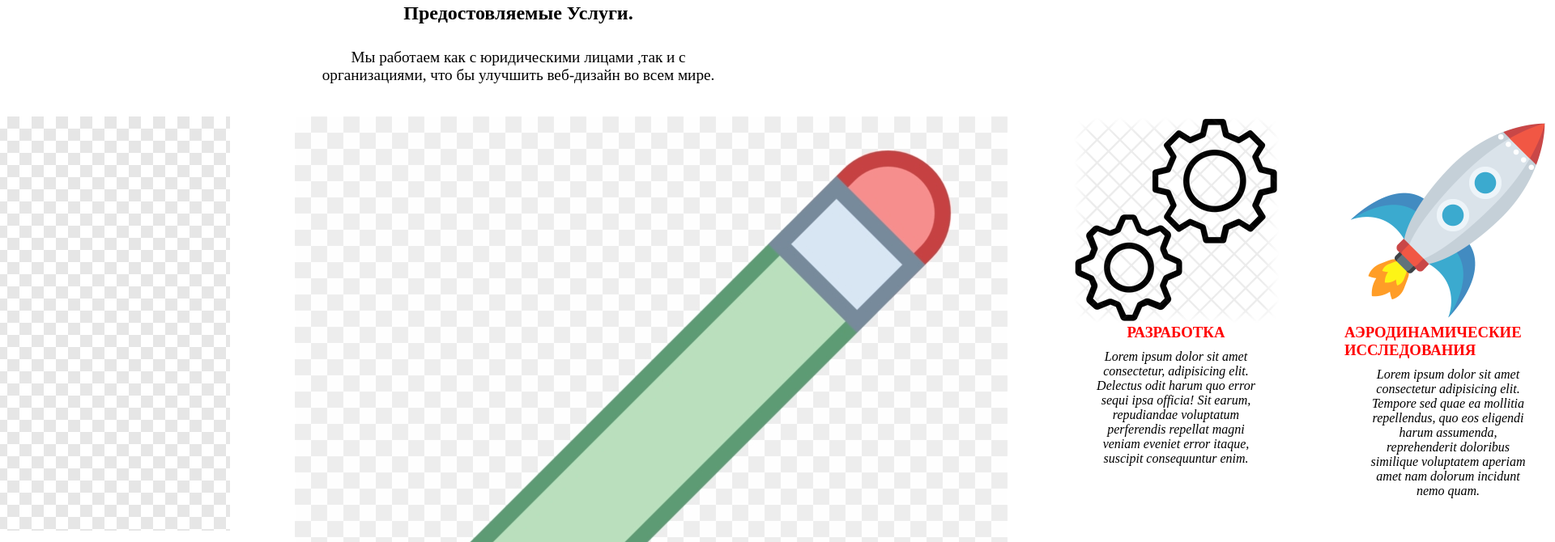
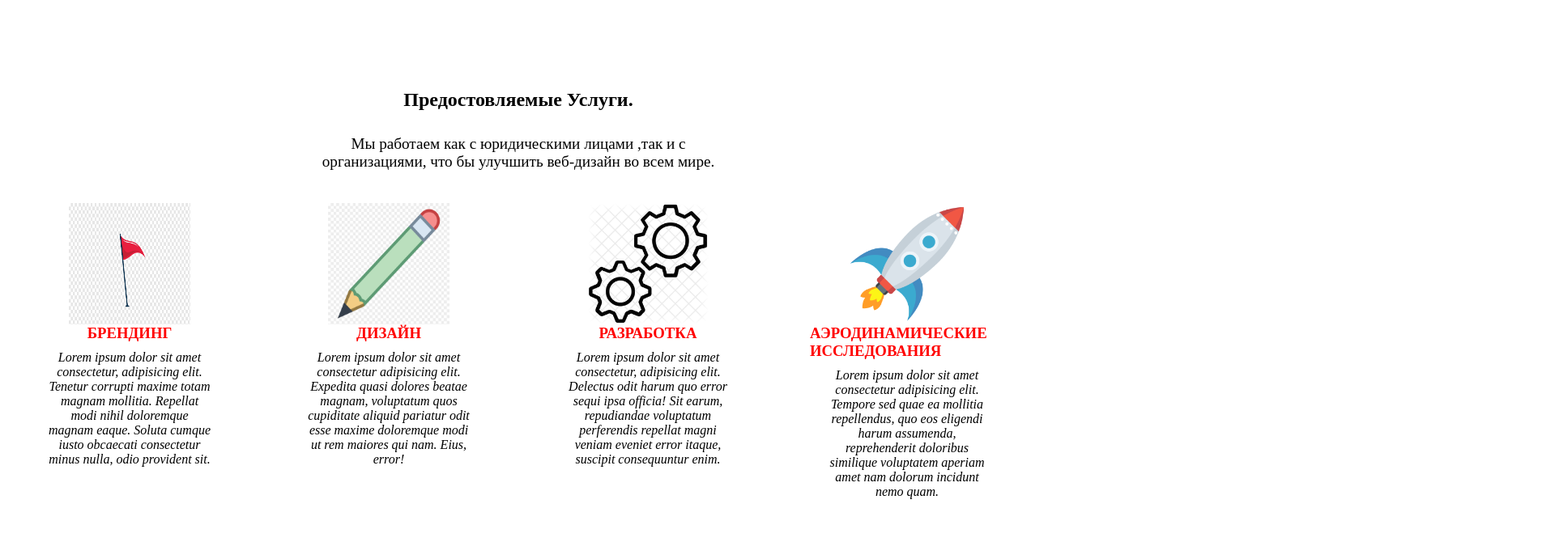
Before and after one commit to HappyHomka/Kyngyr_site, a plain HTML site: page index.html in a window 1280 px wide. Shown: the part 747-1417 px from the top of the page at 81% size, 1920 px wide, since content can reach past the window. Drawn offline with nearby package versions, Linux system fonts and the light colour scheme.

Commit message:
main html file

```diff
--- a/index.html
+++ b/index.html
@@ -33,22 +33,22 @@
     <p class = "section-two_undertitle">Мы работаем как с юридическими лицами ,так и с организациями, что бы улучшить веб-дизайн во всем мире.</p>
     <div class = "section-two_list">
       <div class= "section-two_item info">
-        <img class = "section_two_img" src = "./img/RedFlag.png" alt = "">
+        <img class = "section-two_img" src = "./img/RedFlag.png" alt = "">
         <h3 class = "info_name">Брендинг</h3>
         <i class = "info_description">Lorem ipsum dolor sit amet consectetur, adipisicing elit. Tenetur corrupti maxime totam magnam mollitia. Repellat modi nihil doloremque magnam eaque. Soluta cumque iusto obcaecati consectetur minus nulla, odio provident sit.</i>
       </div>
       <div class= "section-two_item info">
-        <img class = "section_two_img" src = "./img/Pencil.png" alt = "">
+        <img class = "section-two_img" src = "./img/Pencil.png" alt = "">
         <h3 class = "info_name">Дизайн</h3>
         <i class = "info_description">Lorem ipsum dolor sit amet consectetur adipisicing elit. Expedita quasi dolores beatae magnam, voluptatum quos cupiditate aliquid pariatur odit esse maxime doloremque modi ut rem maiores qui nam. Eius, error!</i>
       </div>
       <div class= "section-two_item info">
-        <img class = "section_two_img" src = "./img/Gears.png" alt = "">
+        <img class = "section-two_img" src = "./img/Gears.png" alt = "">
         <h3 class = "info_name">Разработка</h3>
         <i class = "info_description">Lorem ipsum dolor sit amet consectetur, adipisicing elit. Delectus odit harum quo error sequi ipsa officia! Sit earum, repudiandae voluptatum perferendis repellat magni veniam eveniet error itaque, suscipit consequuntur enim.</i>
       </div>
       <div class= "section-two_item info">
-        <img class = "section_two_img" src = "./img/Rocket.png" alt = "">
+        <img class = "section-two_img" src = "./img/Rocket.png" alt = "">
         <h3 class = "info_name">Аэродинамические исследования</h3>
         <i class = "info_description">Lorem ipsum dolor sit amet consectetur adipisicing elit. Tempore sed quae ea mollitia repellendus, quo eos eligendi harum assumenda, reprehenderit doloribus similique voluptatem aperiam amet nam dolorum incidunt nemo quam.</i>
       </div>
```
